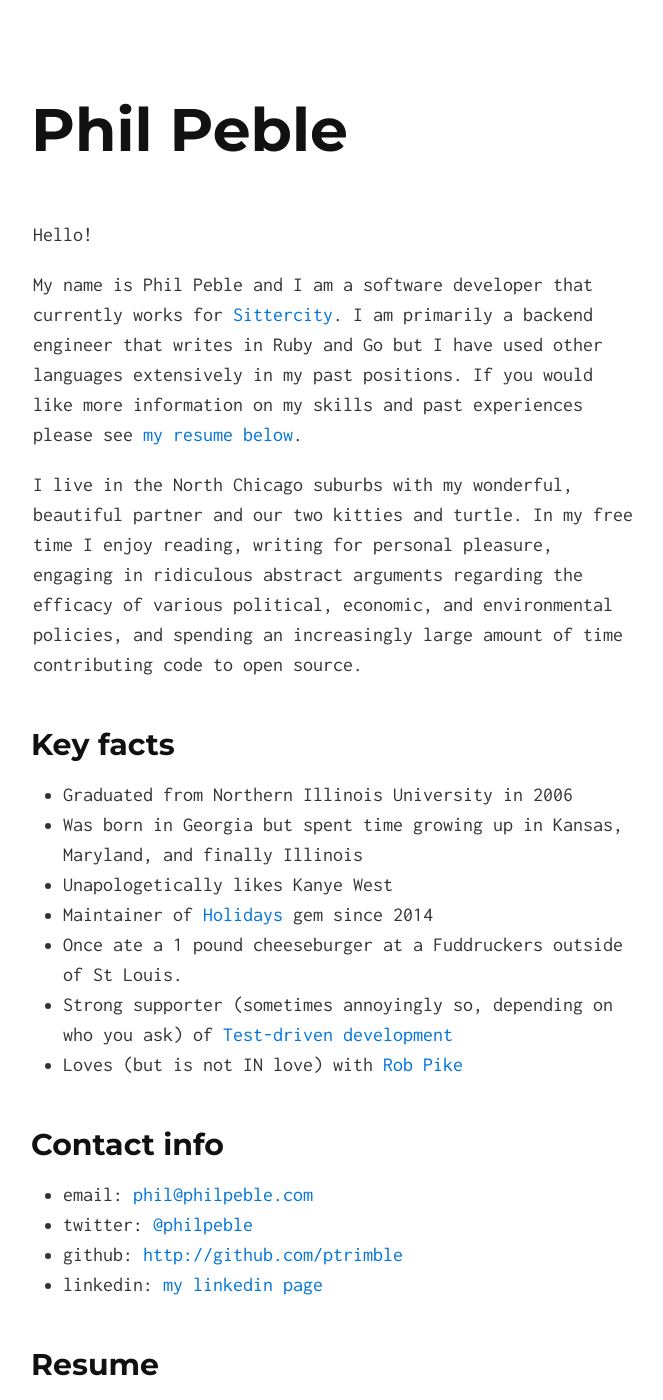
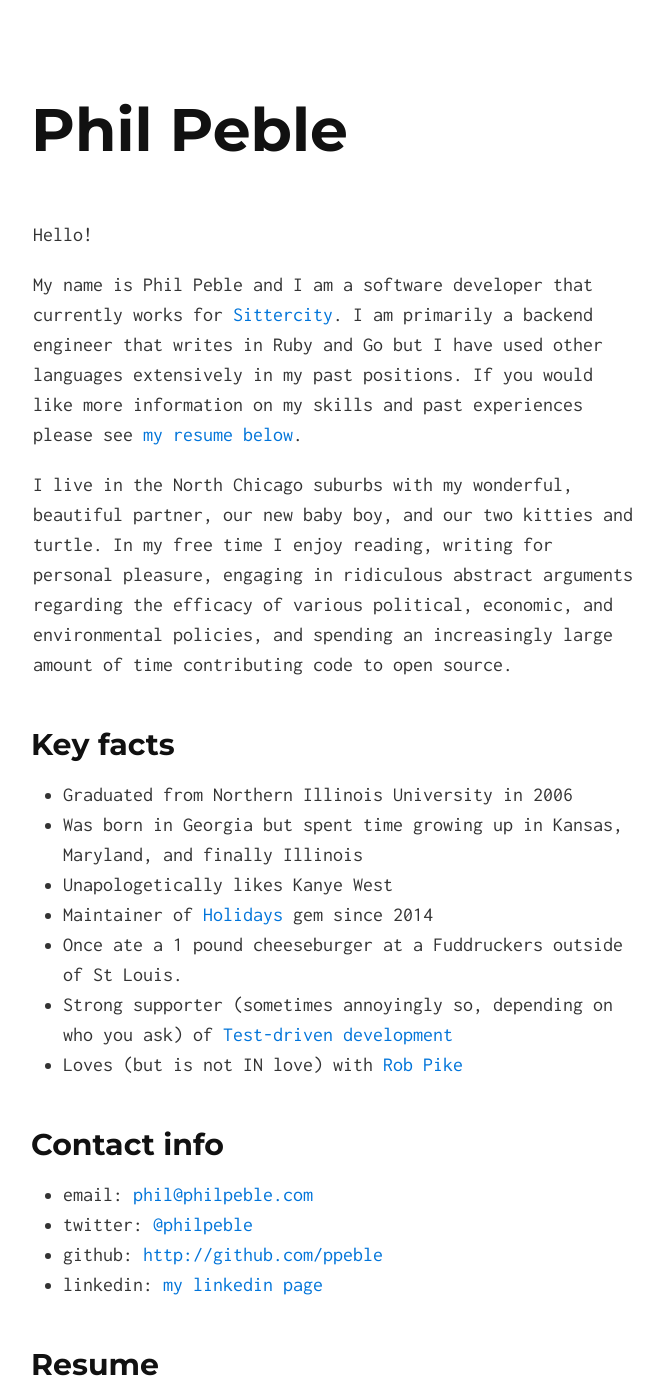
Before and after one commit to ppeble/ppeble.github.io, a Jekyll site: the page built from index.md, in a window 1280 px wide and 1400 px high. Shown: the whole window, without its empty margins (307-970 px from the left). Built offline with Jekyll 4.4.1, drawn with Linux system fonts in a browser that asks for light colours; part of the change alters nothing that is shown; some of the changed text lies outside the part shown.

Commit message:
Update links to github for name change

```diff
--- a/index.md
+++ b/index.md
@@ -6,7 +6,7 @@ Hello!
 
 My name is Phil Peble and I am a software developer that currently works for <a href='http://www.sittercity.com'>Sittercity</a>. I am primarily a backend engineer that writes in Ruby and Go but I have used other languages extensively in my past positions. If you would like more information on my skills and past experiences please see <a href='#resume'>my resume below</a>.
 
-I live in the North Chicago suburbs with my wonderful, beautiful partner and our two kitties and turtle. In my free time I enjoy reading, writing for personal pleasure, engaging in ridiculous abstract arguments regarding the efficacy of various political, economic, and environmental policies, and spending an increasingly large amount of time contributing code to open source.
+I live in the North Chicago suburbs with my wonderful, beautiful partner, our new baby boy, and our two kitties and turtle. In my free time I enjoy reading, writing for personal pleasure, engaging in ridiculous abstract arguments regarding the efficacy of various political, economic, and environmental policies, and spending an increasingly large amount of time contributing code to open source.
 
 ## Key facts
 
@@ -22,7 +22,7 @@ I live in the North Chicago suburbs with my wonderful, beautiful partner and our
 
 * email: <a href='mailto:phil@philpeble.com'>phil@philpeble.com</a>
 * twitter: <a href='https://twitter.com/philpeble'>@philpeble</a>
-* github: <a href='https://github.com/ptrimble'>http://github.com/ptrimble</a>
+* github: <a href='https://github.com/ppeble'>http://github.com/ppeble</a>
 * linkedin: <a href='https://www.linkedin.com/in/phil-trimble-9748974a'>my linkedin page</a>
 
 ## Resume
@@ -115,4 +115,4 @@ decision and we are in the process of changing it. The process is kinda drawn ou
 
 This page is built with <a href='https://github.com/chibicode/solo/'>Solo</a>, a Jekyll theme for single-page sites.
 
-<strong>Last updated: 2016/4/29</strong>
+<strong>Last updated: 2017/2/27</strong>
```
